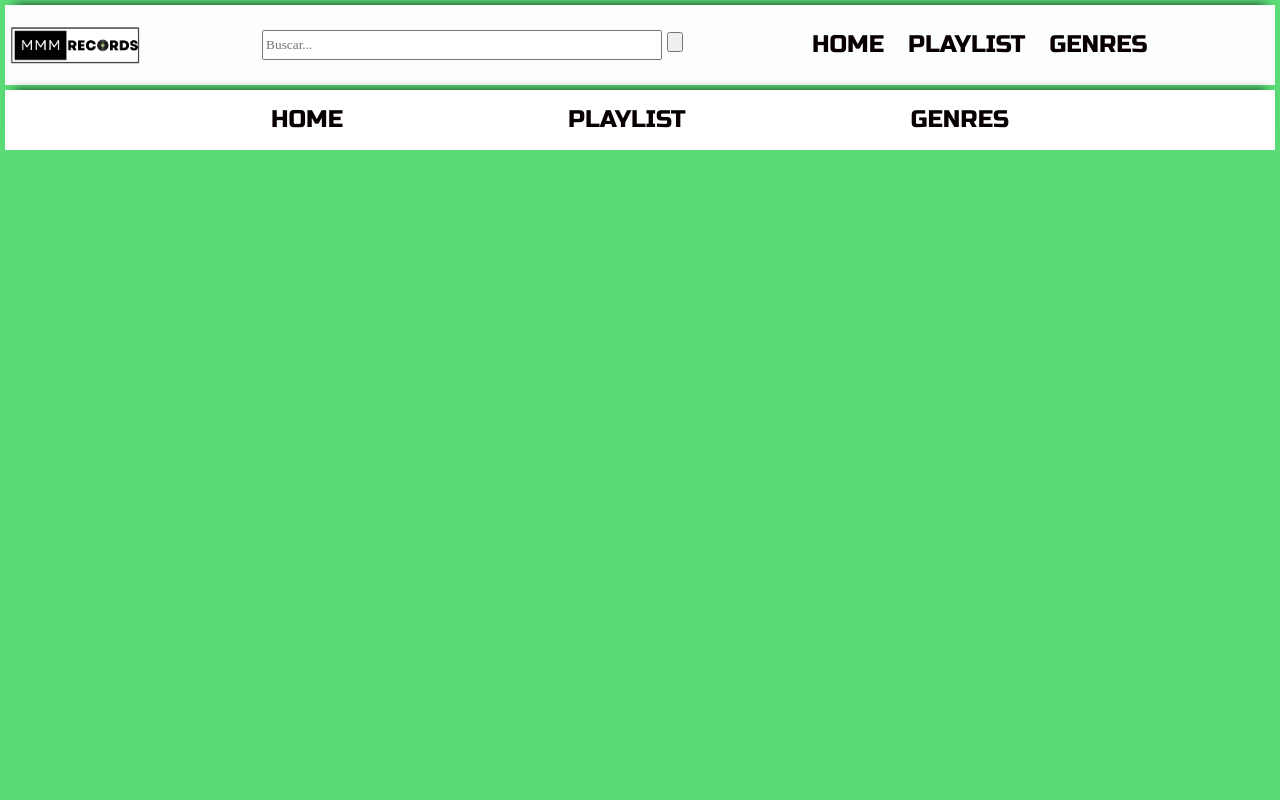
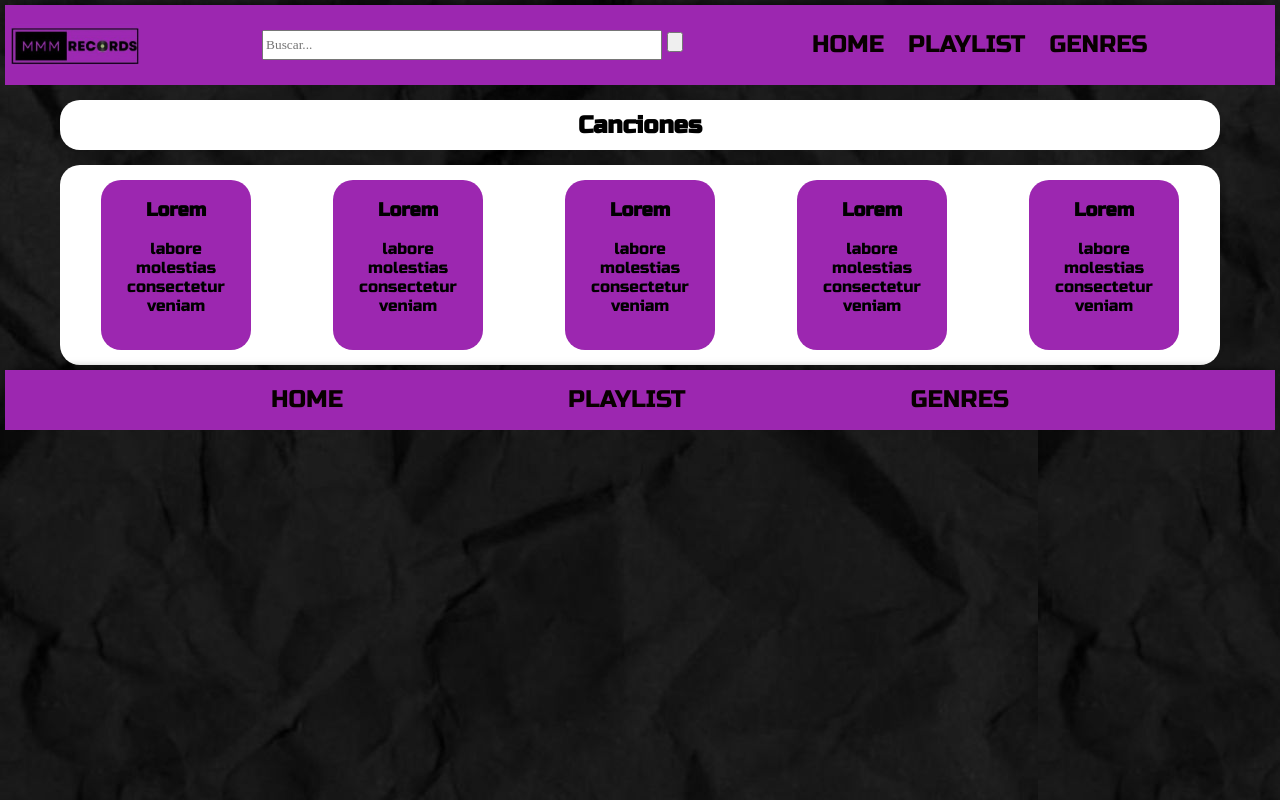
Before and after one commit to micaelasc/pi-grupo6-tt, a plain HTML site: page index.html in a window 1280 px wide. Drawn offline with Linux system fonts and the light colour scheme.

Commit message:
listo el header y footer con el css y todo, arramcamos el body

```diff
--- a/css/index.css
+++ b/css/index.css
@@ -5,7 +5,7 @@
 }
 
 body {
-    background-color: rgb(90, 219, 118);
+    background-image: url(../img/fondo-negro.jpeg);
     margin: 0;
     border: 0;
     padding: 0;
@@ -61,14 +61,6 @@ nav ul li a {
     color: rgb(8, 0, 0);
 }
 
-nav ul li.logo {
-    background-image: url(../img/dh.png);
-    background-repeat: no-repeat;
-    background-position: center;
-    background-size: 100%;
-    width: 150px;
-}
-
 nav ul li a {
     text-decoration: none;
 }
@@ -93,7 +85,7 @@ nav ul li a:hover {
 header {
     display: flex;
     height: 80px;
-    background-color: rgb(252, 253, 253);
+    background-color: #9c27b0;
     margin: 5px;
     -webkit-box-shadow: 0px -10px 9px -10px rgba(0, 0, 0, .8);
     -moz-box-shadow: 0px -10px 9px -10px rgba(0, 0, 0, .8);
@@ -119,7 +111,6 @@ header {
 .header-section-nav {
     display: flex;
     align-items: center;
-
 }
 
 #search-form {
@@ -144,9 +135,60 @@ header {
     color: brown;
 }
 
+.canciones {
+    display: flex;
+    justify-items: center;
+    align-items: center;
+    justify-content: space-between;
+    padding: 30px;
+
+
+}
+
+.titulo {
+    background-color: white;
+    margin: 15px 60px;
+    display: flex;
+    justify-content: center;
+    align-items: center;
+    height: 50px;
+    border-radius: 20px;
+}
+
+.box-container {
+    background-color: #fff;
+    margin:  0px 60px;
+    display: flex;
+    flex-direction: row;
+    justify-content: space-around;
+    align-items: center;
+    flex-wrap: wrap;
+    text-align: center;
+    border-radius: 20px;
+}
+
+.cajita-cancion{
+    height: 170px;
+    width: 150px;
+    background: #9c27b0;
+    text-align: center;
+    border-radius: 20px;
+    margin: 15px 2px;
+}
+
+.box-container .h3{
+    font-size: 20px;
+    color: #9c27b0;
+}
+
+.cajita-cancion p {
+    padding: 0 15px;
+    font-size: 16px;
+}
+
 footer {
     margin: 5px;
-    background-color: white;
+    background-color: #9c27b0;
     -webkit-box-shadow: 0px -10px 9px -10px rgba(0, 0, 0, .8);
     -moz-box-shadow: 0px -10px 9px -10px rgba(0, 0, 0, .8);
     box-shadow: 0px -10px 9px -10px rgba(0, 0, 0, .8);
@@ -158,6 +200,7 @@ footer ul {
     display: flex;
     justify-content: space-between;
 }
+
 .footer-section-form {
     display: flex;
     width: 50%;
--- a/index.html
+++ b/index.html
@@ -11,11 +11,10 @@
 
 <body>
     <div>
-        <!-- HEADER  -->
-
+<!----------------------------------------- Header ------------------------------------------------------------->
         <header>
             <section class="header-section-logo">
-                <img class="logo" src="./img/logo-mmm.png" alt="logoTwm">
+                <img class="logo" src="./img/logo-violeta.jpeg" alt="logoTwm">
             </section>
 
             <section class="header-section-form">
@@ -37,8 +36,43 @@
             </section>
         </header>
 
+<!----------------------------------------- BODY ------------------------------------------------------------->
 
-        <!-- FOOTER -->
+        <section class="titulo">
+            <h2 class="title">Canciones</h2>
+        </section>
+
+        <section class="box-container">
+
+            <article class="cajita-cancion">
+                <i class="fab fa-apple"></i>
+                <h3>Lorem</h3>
+                <p>labore molestias consectetur veniam</p>
+            </article>
+            <article class="cajita-cancion">
+                <i class="fab fa-apple"></i>
+                <h3>Lorem</h3>
+                <p>labore molestias consectetur veniam</p>
+            </article>
+            <article class="cajita-cancion">
+                <i class="fab fa-apple"></i>
+                <h3>Lorem</h3>
+                <p>labore molestias consectetur veniam</p>
+            </article>
+            <article class="cajita-cancion">
+                <i class="fab fa-apple"></i>
+                <h3>Lorem</h3>
+                <p>labore molestias consectetur veniam</p>
+            </article>
+            <article class="cajita-cancion">
+                <i class="fab fa-apple"></i>
+                <h3>Lorem</h3>
+                <p>labore molestias consectetur veniam</p>
+            </article>
+
+        </section>
+
+<!----------------------------------------- FOOTER ------------------------------------------------------------->
 
         <footer>
             <section class="footer-section-nav">
```
Also changed, not shown: img/fondo-blanco.jpeg (added), img/fondo-negro.jpeg (added), img/logo-blanco.png (renamed from img/logo-mmm.png), img/logo-violeta.jpeg (added).
